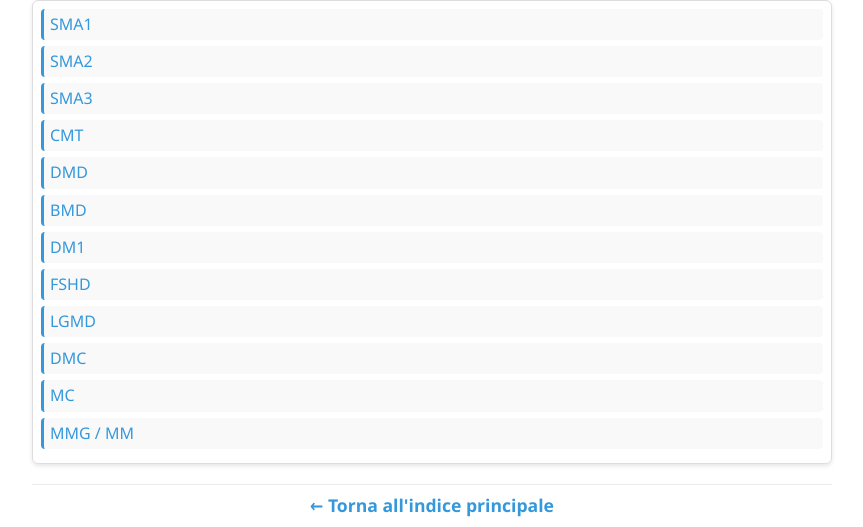
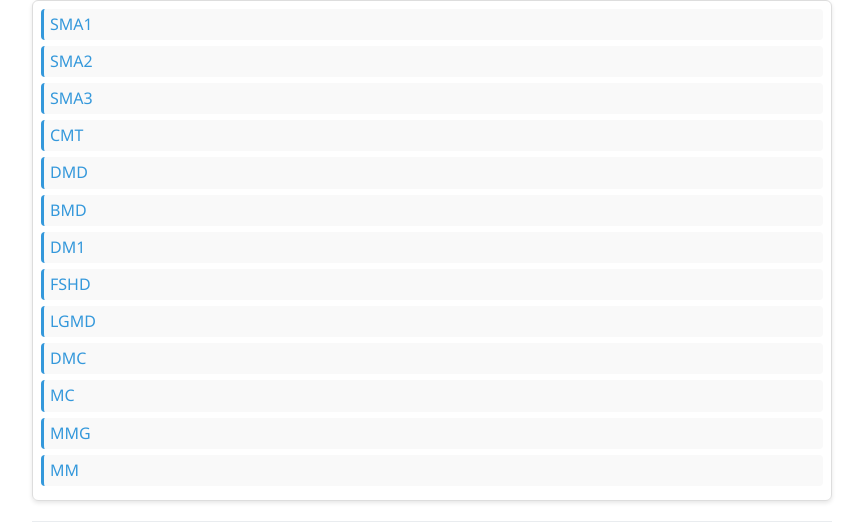
Before and after one commit to fedele93/Neurologia-per-schemi, a plain HTML site: page Schemi1/urgenze_neuromuscolari.html in a window 1280 px wide. Shown: the part 50-577 px from the top of the page, without its empty margins (208-1071 px from the left). Drawn offline with Linux system fonts and the light colour scheme.

Commit message:
Update urgenze_neuromuscolari.html

```diff
--- a/Schemi1/urgenze_neuromuscolari.html
+++ b/Schemi1/urgenze_neuromuscolari.html
@@ -130,7 +130,8 @@
                 <li><a href="https://drive.google.com/file/d/1eXfnGf1ACNTmABpLKzS7KaI58CMuYbNS/view" target="_blank" rel="noopener noreferrer">LGMD</a></li>
                 <li><a href="https://drive.google.com/file/d/17B8JEJ2vwMRhLXN7IY1sgThC92OKo75d/view" target="_blank" rel="noopener noreferrer">DMC</a></li>
                 <li><a href="https://drive.google.com/file/d/1o1vVUBD3XPrEx6Cxz3R6gSuAHxedvCIy/view" target="_blank" rel="noopener noreferrer">MC</a></li>
-                <li><a href="https://drive.google.com/file/d/1xpoxmt2A6PBLsmeb12iJo01c1TqoeeFT/view" target="_blank" rel="noopener noreferrer">MMG / MM</a></li>
+                <li><a href="https://drive.google.com/file/d/1xpoxmt2A6PBLsmeb12iJo01c1TqoeeFT/view" target="_blank" rel="noopener noreferrer">MMG</a></li>
+                <li><a href="https://drive.google.com/file/d/1sXqgeW1XZuLUoaO09qDs-hy0vueD6r8n/view" target="_blank" rel="noopener noreferrer">MM</a></li>
             </ul>
         </div>
         <div class="back-link">
```
